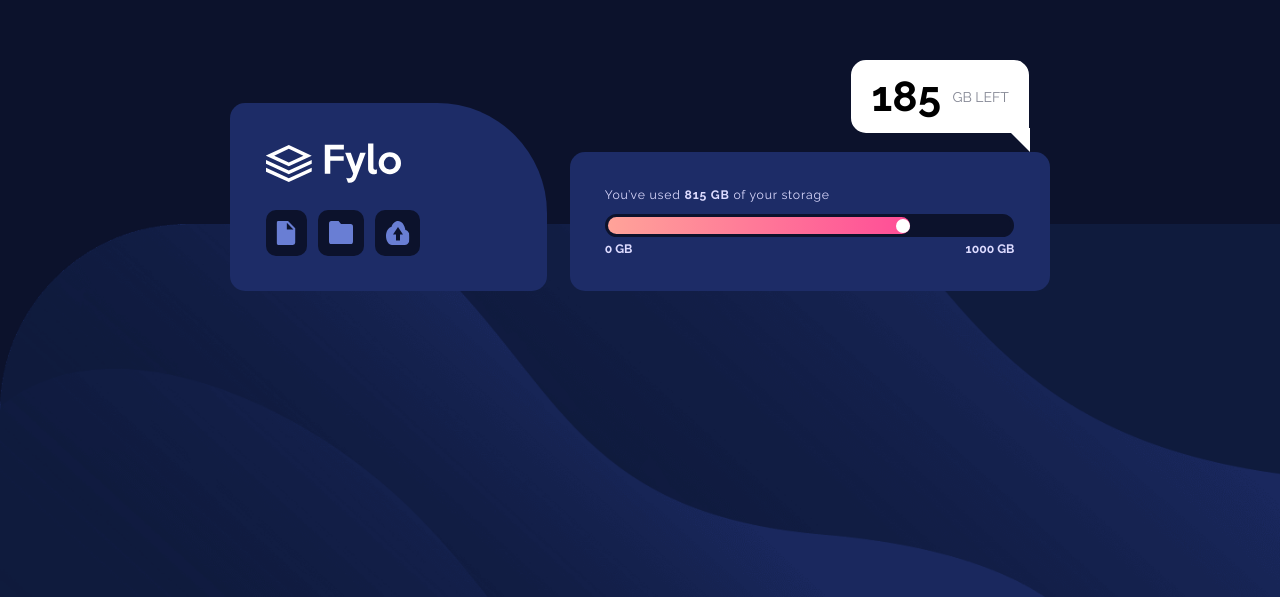
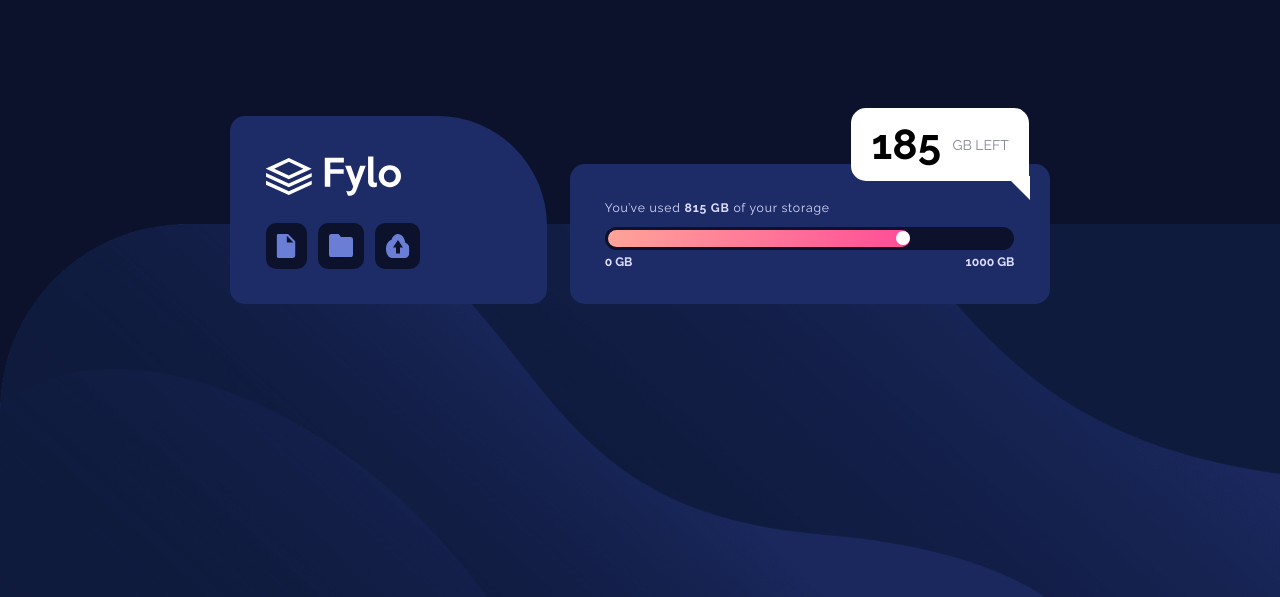
Before and after one commit to Hanka8/FM-fylo-data-storage, a plain HTML site: page index.html in a window 1280 px wide. Shown: the part 203-800 px from the top of the page. Drawn offline with Linux system fonts and the light colour scheme.

Commit message:
Update styles.css

```diff
--- a/styles.css
+++ b/styles.css
@@ -32,7 +32,7 @@
   justify-content: space-between;
   width: 64%;
   align-items: center;
-  margin-bottom: 5%;
+  margin-bottom: 3%;
 }
 
 .box1, .box2 {
@@ -131,7 +131,7 @@
     border-bottom-right-radius: 0;
     padding: 0px;
     border: white solid 17px;
-    bottom: 58%;
+    bottom: 52%;
     left: 66.5%;
 }
 
```
